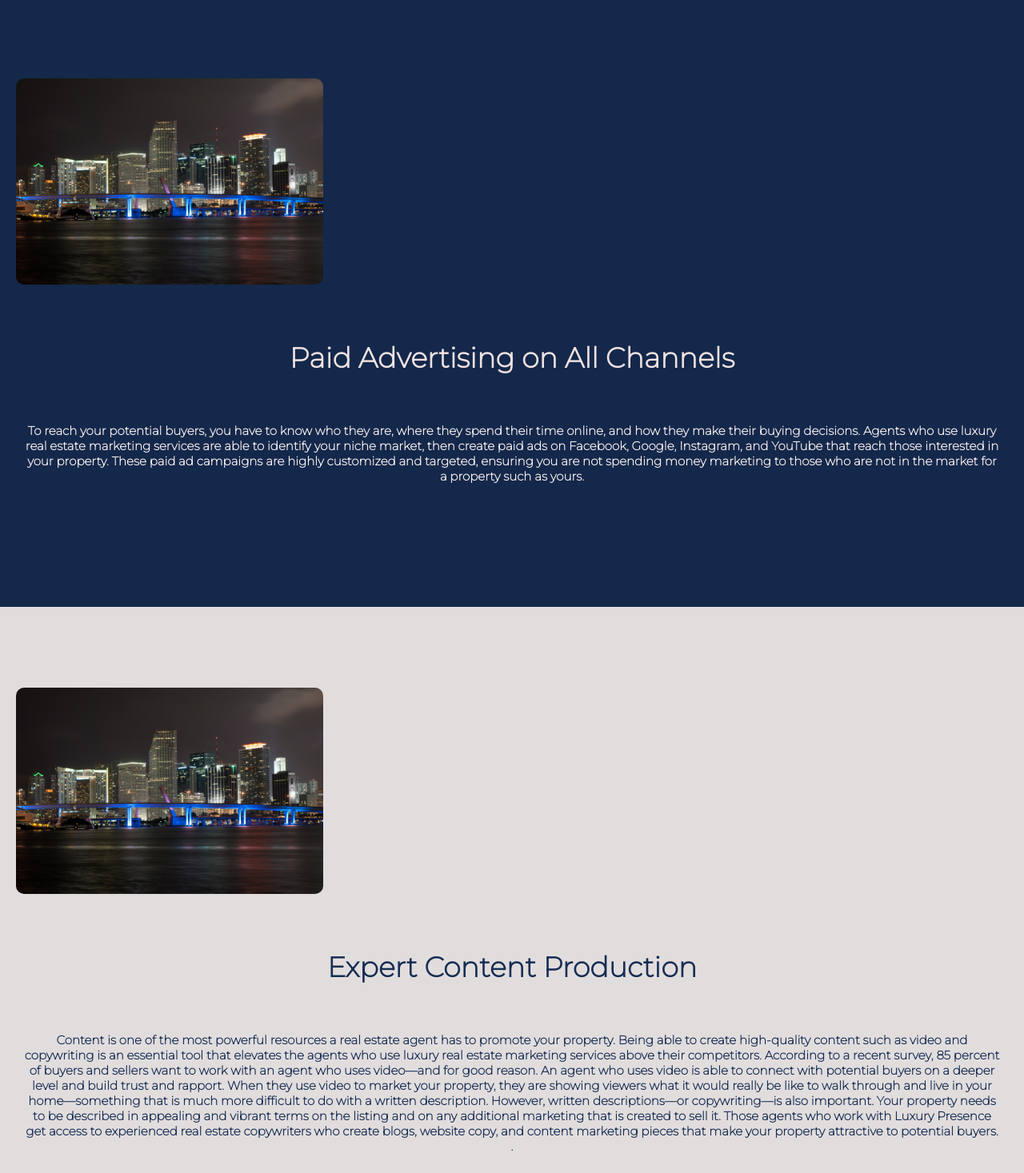
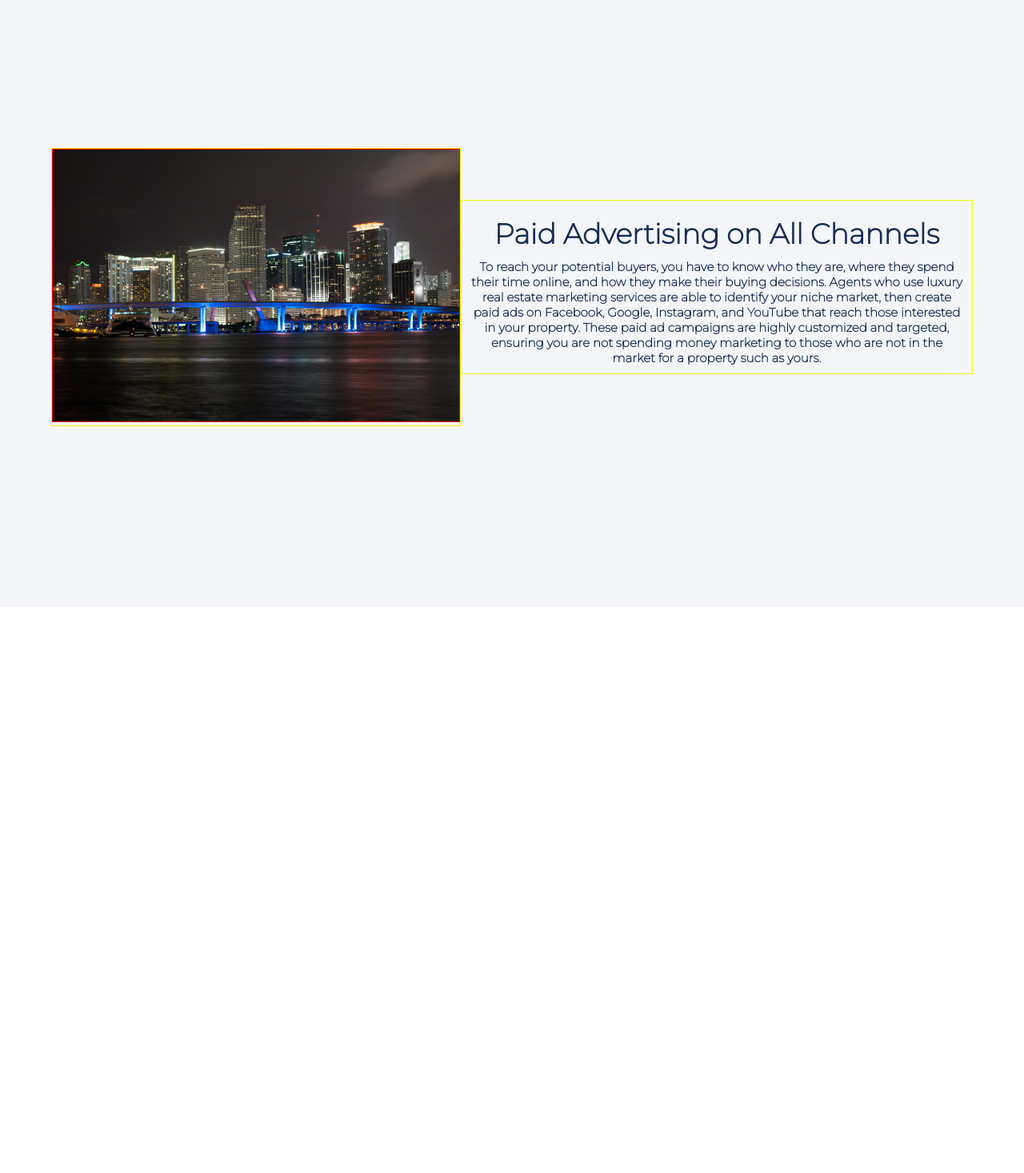
Before and after one commit to angly22/marketingServices, a React (Create React App) app: page / in a window 1280 px wide. Shown: the part 1330-2797 px from the top of the page at 80% size. After the commit the page ends 2089 px from the top, so only its background shows below. Built offline with nearby package versions, Linux system fonts and the light colour scheme.

Commit message:
update responsive

```diff
--- a/src/components/Header/Header.css
+++ b/src/components/Header/Header.css
@@ -2,7 +2,7 @@ video{
     object-fit: cover;
     width: 100%;
     height: 100%;
-    position: fixed;
+    position: absolute;
     z-index: -1;
 }
 
--- a/src/components/Navbar/Navbar.css
+++ b/src/components/Navbar/Navbar.css
@@ -85,7 +85,7 @@
       display: flex;
       flex-direction: column;
       width: 40%;
-      height: 90vh;
+      height: 100vh;
       position: absolute;
       top: 60px;
       left: -100%;
--- a/src/components/Pages/Cards/Card2/Card2.css
+++ b/src/components/Pages/Cards/Card2/Card2.css
@@ -1,103 +1,65 @@
-
-.padre{
-    background-color: #162D54;
-    height: 100vh;
+/* .padre-card2{
   width: 100%;
   display: flex;
-    flex-direction: column;
+  justify-content: center;
+  box-shadow: inset 0 0 0 1000px rgba(0, 0, 0, 0.1);
+  border: 4px solid rgb(238, 255, 0);
+  align-items: center;
+} */
+
+.container-card2{
+  background-color: #162D54;
+  min-height: 100vh;
+  display: flex;
   justify-content: center;
   align-items: center;
-    box-shadow: inset 0 0 0 1000px rgba(0, 0, 0, 0.1);
-    object-fit: contain;
+  flex-wrap: wrap;
+}
+.container-img-2{
+  border :1px solid rgb(255, 238, 0);
+    max-width:40% ;
+}
+.img-card-2{
+ border :1px solid red;
+  width: 100%;
+}
 
+.imgcontent-card2{
+  width: 50%;
+  padding: 10px;
+  border :1px solid rgb(238, 255, 0);
 }
-.padre5{
-  background-color: #162D54;
-  height: 100vh;
-  width: 100%;
-  display: flex;
-  flex-direction: column;
-  justify-content: center;
-  align-items: center;
-  box-shadow: inset 0 0 0 1000px rgba(0, 0, 0, 0.1);
-  object-fit: contain;
 
-}
-.padre3{
-    background-color: rgb(245, 243, 243);
-    height: 100vh;
-    width: 100%;
-    display: flex;
-    flex-direction: column;
-    justify-content: center;
-    align-items: center;
-    box-shadow: inset 0 0 0 1000px rgba(0, 0, 0, 0.1);
-    object-fit: contain;
-}
- /* .container-img2{
-      background-color: rgb(233, 13, 13);
-
-    } */
-  .cardsimg{
-    width: 30%;
-    float: left;
-    border-radius: 10px;
-    margin-left: 20px;
-    margin-top: 15px;
-  }
-  /* .cardsimg:hover {
-    transform: scale(1.1);
-  } */
-
-  .imgcontent{
-    flex: 2;
-    display: flex;
-    flex-direction: column;
-    justify-content: center;
-    align-items: center;
-    padding: 20px;
-    text-align: center;
-  }
 .titleimage2{
-      text-align: center;
-      margin-top: 50px;
   font-size: 35px;
   color: rgb(241, 226, 226);
     font-family: 'Montserrat', sans-serif;
+    padding: 10px;
+}
+.texto2{
+  font-size: 15px;
+  font-family: 'Montserrat', sans-serif;
+  color: rgb(247, 239, 239);
 
 }
 
-  .texto2{
-    text-align: center;
-    margin-top: 50px;
-    padding: 10px;
-    font-size: 15px;
-    color: rgb(247, 239, 239);
-    font-family: 'Montserrat', sans-serif;
-  }
-  @media  screen and (min-width: 960px) {
-    .content-blog-container {
-      width: 84%;
+@media  screen and (max-width: 960px) {
+ .container-img-2{
+   min-width: 500px;
  }
 
 }
 
-  @media  screen and (min-width: 320px) {
-    .container-img2 {
-      display: flex;
-      justify-content: center;
-      flex-direction: column;
+@media  screen and (max-width: 560px) {
+  .container-img-2{
+    min-width: 90%;
   }
-    .cardsimg:img{
-      align-items: center;
-      display: flex;
-      position: relative;
+  .imgcontent-card2{
+    min-width: 90%;
   }
+  .imgcontent-card2 h3{
+    text-align: right;
+    font-size: 12px;
 
   }
-
-  @media  screen and (max-width: 780px) {
-    .cards-item {
-      margin-bottom: 2rem;
  }
-  }
--- a/src/components/Pages/Cards/Card2/Card2.jsx
+++ b/src/components/Pages/Cards/Card2/Card2.jsx
@@ -4,11 +4,12 @@ import image from "../../../../images/mk1.jpg";
 
 function Card2() {
   return (
-    <div className="padre">
-      <div className="container-img2">
-        <div className="container-img">
-          <img src={image} alt="Travel" className="cardsimg" /></div>
-        <div className="imgcontent">
+
+      <div className="container-card2">
+        <div className="container-img-2">
+          <img src={image} alt="25" className="img-card-2" />
+        </div>
+          <div className="imgcontent-card2">
           <h1 className="titleimage2">Paid Advertising on All Channels</h1>
           <h3 className="texto2">
             To reach your potential buyers, you have to know who they are, where
@@ -23,8 +24,6 @@ function Card2() {
         </div>
       </div>
 
-
-    </div>
   );
 }
 
--- a/src/components/Pages/Cards/Card3/Card3.css
+++ b/src/components/Pages/Cards/Card3/Card3.css
@@ -1,71 +1,65 @@
-
-.padre3{
-    background-color: rgb(252, 246, 246);
-    height: 100vh;
+/* .padre-card2{
   width: 100%;
   display: flex;
-    flex-direction: column;
+  justify-content: center;
+  box-shadow: inset 0 0 0 1000px rgba(0, 0, 0, 0.1);
+  border: 4px solid rgb(238, 255, 0);
+  align-items: center;
+} */
+
+.container-card2{
+  background-color: #f3f5f8;
+  min-height: 100vh;
+  display: flex;
   justify-content: center;
   align-items: center;
-    box-shadow: inset 0 0 0 1000px rgba(0, 0, 0, 0.1);
-    object-fit: contain;
+  flex-wrap: wrap;
 }
- /* .container-img3{
-      background-color: rgb(233, 13, 13);
+.container-img-2{
+  border :1px solid rgb(255, 238, 0);
+    max-width:40% ;
+}
+.img-card-2{
+ border :1px solid red;
+  width: 100%;
+}
 
-    } */
-  .cardsimg3{
-    width: 30%;
-    float: right;
-    border-radius: 10px;
-    margin-right: 20px;
-    margin-top: 15px;
+.imgcontent-card2{
+  width: 50%;
+  padding: 10px;
+  border :1px solid rgb(238, 255, 0);
 }
-  /* .cardsimg:hover {
-    transform: scale(1.1);
-  } */
 
-  .imgcontent3{
-    flex: 2;
-    display: flex;
-    flex-direction: column;
-    justify-content: center;
-    align-items: center;
-    padding: 20px;
-    text-align: center;
-  }
-  .titleimage3{
-      text-align: center;
-      margin-top: 50px;
+.titleimage2{
   font-size: 35px;
   color: #162D54;
     font-family: 'Montserrat', sans-serif;
+    padding: 10px;
+}
+.texto2{
+  font-size: 15px;
+  font-family: 'Montserrat', sans-serif;
+  color: #162D54;
 
 }
 
-  .texto3{
-    text-align: center;
-    margin-top: 50px;
-    padding: 10px;
-    font-size: 15px;
-    color: #162D54;
-    font-family: 'Montserrat', sans-serif;
-  }
-  @media  screen and (min-width: 960px) {
-    .content-blog-container {
-      width: 84%;
+@media  screen and (max-width: 960px) {
+ .container-img-2{
+   min-width: 500px;
  }
 
 }
 
-  @media  screen and (min-width: 780px) {
-    .cards-items {
-      display: flex;
+@media  screen and (max-width: 560px) {
+  .container-img-2{
+    min-width: 90%;
+  }
+  .imgcontent-card2{
+    min-width: 90%;
+  }
+  .imgcontent-card2 h3{
+    text-align: right;
+    font-size: 12px;
+
   }
  }
-
-  @media  screen and (max-width: 780px) {
-    .cards-item {
-      margin-bottom: 2rem;
-    }
-  }
--- a/src/components/Pages/Cards/Card5/Card5.jsx
+++ b/src/components/Pages/Cards/Card5/Card5.jsx
@@ -1,6 +1,5 @@
 import React from "react";
 import "../Card2/Card2.css";
-import image from "../../../../images/mk1.jpg";
 
 function Card5() {
   return (
--- a/src/components/Pages/Home/Home.jsx
+++ b/src/components/Pages/Home/Home.jsx
@@ -14,11 +14,11 @@ function Home() {
        <Header/>
        <Card1/>
        <Card2/>
-       <Card3/>
+       {/* <Card3/>
        <Card4/>
        <Card5/>
        <Card6/>
-       <Card7/>
+       <Card7/> */}
       </div>
     )
 }
--- a/src/index.css
+++ b/src/index.css
@@ -1,3 +1,7 @@
 body{
     margin: 0;
 }
+*{box-sizing: border-box;
+    margin: 0;
+    padding: 0;
+    font-family: 'Lora', serif;}
```
Also changed, not shown: 1 other file (tests, documents, lock files or other folders). Lines whose indentation alone changed are shown as unchanged.
